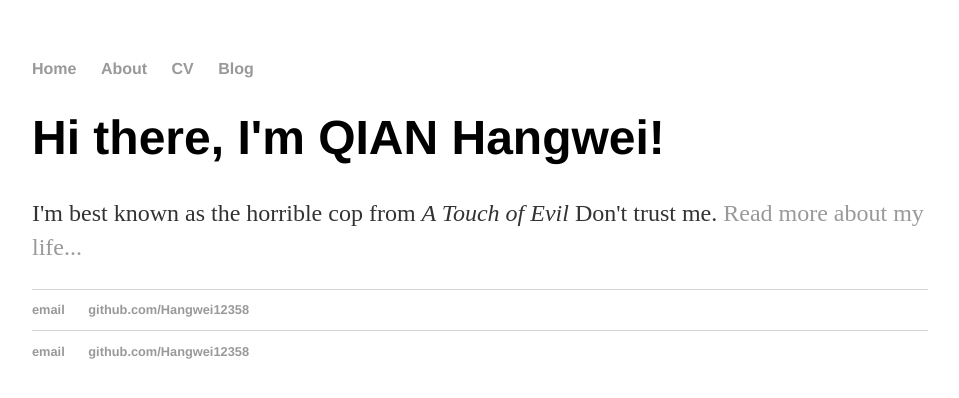
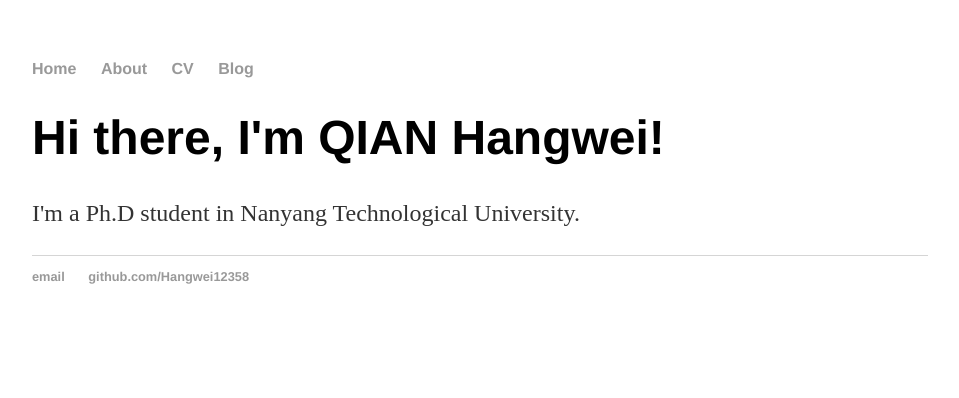
Before and after one commit to Hangwei12358/Hangwei12358.github.io, a Jekyll site: the page built from index.html, in a window 1280 px wide. Shown: the top 398 px of the page, without its empty margins (160-1119 px from the left). Built offline with Jekyll 4.4.1, drawn with Linux system fonts in a browser that asks for light colours.

Commit message:
Update index.html
totally change the format of the file, not in html format

```diff
--- a/index.html
+++ b/index.html
@@ -2,15 +2,7 @@
 layout: default
 title: QIAN Hangwei
 ---
-
-    		<div class="blurb">
-        		<h1>Hi there, I'm QIAN Hangwei!</h1>
-				<p>I'm best known as the horrible cop from <em>A Touch of Evil</em> Don't trust me. <a href="/about">Read more about my life...</a></p>
-    		</div><!-- /.blurb -->
-		</div><!-- /.container -->
-		<footer>
-    		<ul>
-        		<li><a href="mailto:qianhangwei820@gmail.com">email</a></li>
-        		<li><a href="https://github.com/Hangwei12358">github.com/Hangwei12358</a></li>
-			</ul>
-		</footer>
+<div class="blurb">
+	<h1>Hi there, I'm QIAN Hangwei!</h1>
+	<p>I'm a Ph.D student in Nanyang Technological University. </p>
+</div><!-- /.blurb -->
```
